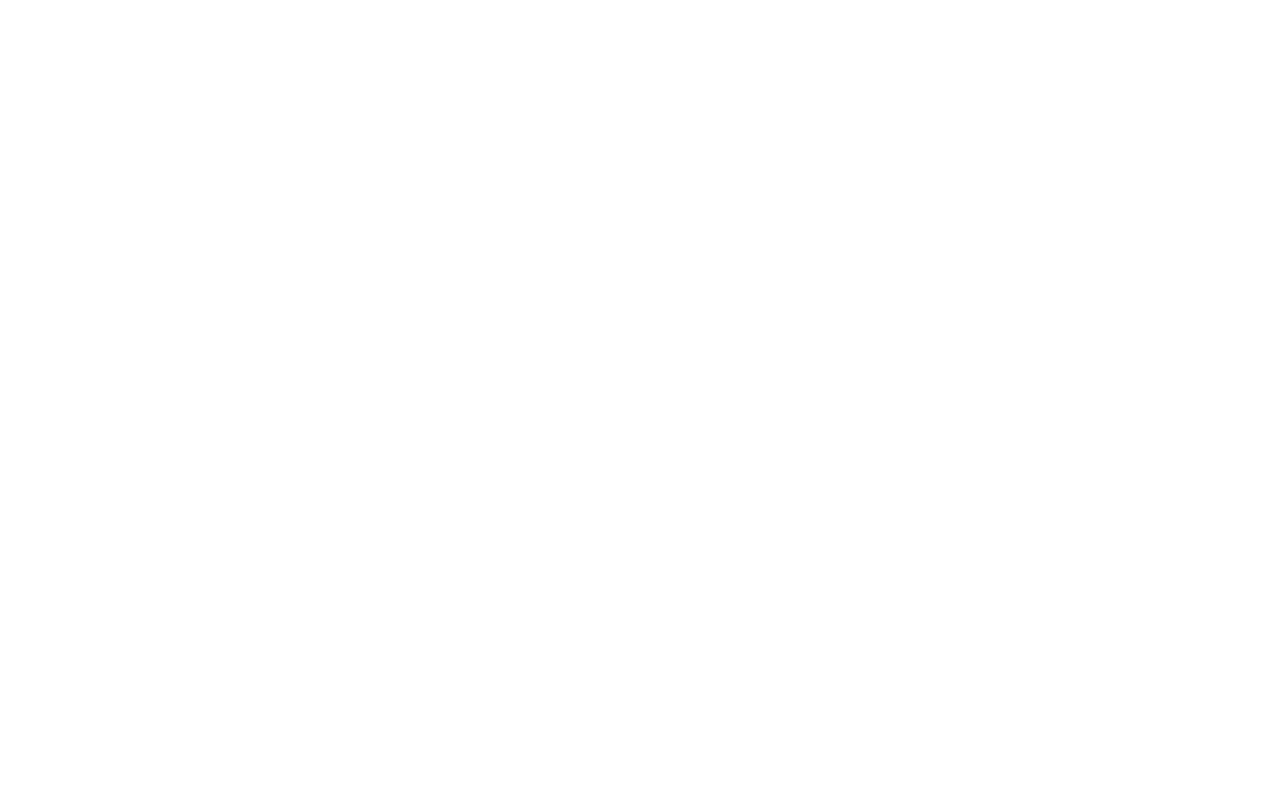
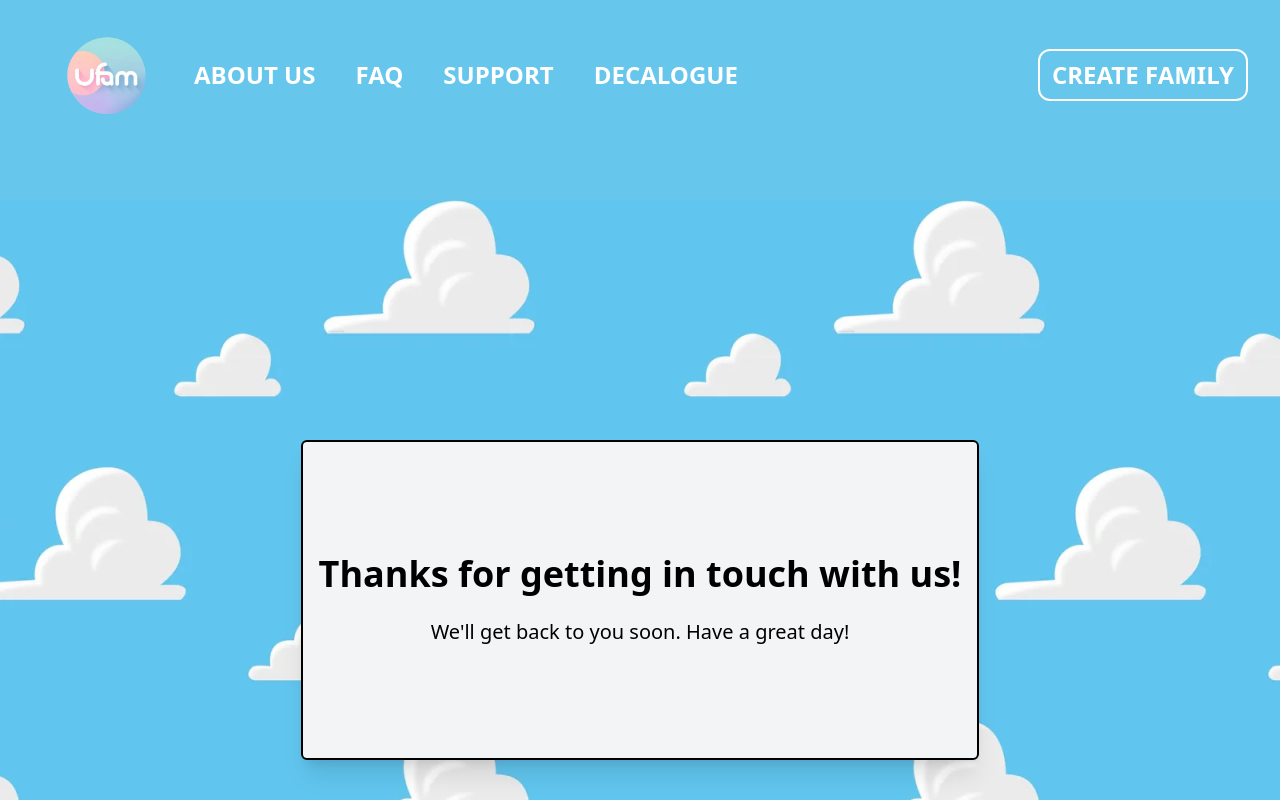
Before and after one commit to Dokh0/uFam-front-migration, a Vue app: page /contact in a window 1280 px wide. Before the commit this address had no page. Shown: the top 800 px of the page. Built offline with nearby package versions, Linux system fonts and the light colour scheme.

Commit message:
working on Landing Page Components

```diff
--- a/package.json
+++ b/package.json
@@ -9,6 +9,7 @@
     "preview": "vite preview"
   },
   "dependencies": {
+    "axios": "^1.6.7",
     "vue": "^3.4.15",
     "vue-router": "^4.2.5",
     "vuetify": "^3.5.4"
--- a/src/components/ContactForm.vue
+++ b/src/components/ContactForm.vue
@@ -1,12 +1,13 @@
 <template>
   <form
     class="w-[55%] mx-auto bg-opacity-40 bg-black border-[3px] border-white rounded-[10px] my-20"
+    @submit.prevent="handleSubmit"
   >
     <div class="flex flex-col m-6 justify-center items-center">
       <h4 class="font-bold text-3xl text-white">Contact Us</h4>
       <input
         v-model="formData.name"
-        type="email"
+        type="message"
         id="email"
         class="my-[12px] w-[500px] text-sm p-2.5 bg-white rounded-lg border-2 border-black"
         placeholder="Name"
@@ -14,7 +15,7 @@
       />
       <input
         v-model="formData.email"
-        type="password"
+        type="email"
         id="repeat-password"
         class="my-[12px] w-[500px] text-sm p-2.5 bg-white rounded-lg border-2 border-black"
         required
@@ -39,8 +40,9 @@
   </form>
 </template>
 
-<script>
+<script setup>
 import { ref } from "vue";
+import axios from "axios";
 
 const formData = ref({
   name: "",
@@ -50,108 +52,39 @@ const formData = ref({
 
 const formErrors = ref({})
 
-</script>
+const validate = () => {
+  let tempErrors = {}
 
+  //NAME
+  tempErrors.name = formData.value.name ? "" : "Name is required."
 
-<!--
-<template>
-  <form
-    class="w-[55%] mx-auto bg-opacity-40 bg-black border-[3px] border-white rounded-[10px] my-20"
-    @submit.prevent="handleSubmit"
-  >
-    <div class="flex flex-col m-6 justify-center items-center">
-      <h4 class="font-bold text-3xl text-white">Contact Us</h4>
-      <input
-        v-model="formData.name"
-        type="text"
-        class="my-[12px] w-[500px] text-sm p-2.5 bg-white rounded-lg border-2 border-black"
-        placeholder="Name"
-        required
-      />
-      <input
-        v-model="formData.email"
-        type="email"
-        class="my-[12px] w-[500px] text-sm p-2.5 bg-white rounded-lg border-2 border-black"
-        required
-        placeholder="Email"
-      />
+  //EMAIL
 
-      <textarea
-        v-model="formData.message"
-        rows="4"
-        class="my-[12px] w-[500px] text-sm p-2.5 bg-white rounded-lg border-2 border-black"
-        placeholder="Message"
-      ></textarea>
-      <button
-        type="submit"
-        class="text-white rounded-lg text-sm px-5 py-2.5 m-4 text-center font-bold bg-[#403f65] hover:bg-[#4a4aff] shadow-lg"
-      >
-        Send message
-      </button>
-    </div>
-  </form>
+  tempErrors.email = formData.value.email
+  ? /\S+@\S+\.\S+/.test(formData.value.email) ? "" : "Email is not valid."
+  : "Email is required.";
 
+  //tempErrors.email = /\S+@\S+\.\S+/.test(formData.email) || "" ? "Enter a valid email." : formData.value.email
 
-  Snackbar component would go here
+  //MESSAGE
+  tempErrors.message = formData.value.message ? "" : "Message is required."
 
-
-</template>
-
-<script setup>
-import { ref } from 'vue';
-import axios from 'axios'; // Make sure axios is installed
-
-const formData = ref({
-  name: '',
-  email: '',
-  message: '',
-});
-
-const formErrors = ref({});
-
-const snackbar = ref({
-  open: false,
-  message: '',
-  severity: 'info',
-});
-
-const validate = () => {
-  const tempErrors = {};
-  tempErrors.name = formData.value.name ? '' : 'Name is required.';
-  tempErrors.email = formData.value.email
-    ? /\S+@\S+\.\S+/.test(formData.value.email)
-      ? ''
-      : 'Email is not valid.'
-    : 'Email is required.';
-  tempErrors.message = formData.value.message ? '' : 'Message is required.';
-  formErrors.value = tempErrors;
-  return Object.values(tempErrors).every((x) => x === '');
-};
+  formErrors.value = tempErrors
+  return Object.values(tempErrors).every((x) => x === "")
+}
 
 const handleSubmit = async () => {
   if (validate()) {
     try {
-      const endpoint = 'http://localhost:5174/api/contact'; // Change to your actual endpoint
+      const endpoint = 'http://localhost:5174/contact';
       await axios.post(endpoint, formData.value);
       formData.value = { name: '', email: '', message: '' };
-      snackbar.value = {
-        open: true,
-        message: 'Message sent successfully!',
-        severity: 'success',
-      };
+      alert("Message sent successfully!")
     } catch (error) {
-      snackbar.value = {
-        open: true,
-        message: 'An error occurred. Please try again later.',
-        severity: 'error',
-      };
+      console.error('An error occurred:', error);
+      alert("An error ocurred. Please, try again later.")
     }
   }
 };
 
-const handleCloseSnackbar = () => {
-  snackbar.value.open = false;
-};
 </script>
-
--->
--- /dev/null
+++ b/src/views/landingpage/Aboutus.vue
@@ -0,0 +1,6 @@
+<template>
+    <div>
+      <h1>About Us</h1>
+      <p>This is the about us page.</p>
+    </div>
+  </template>
--- /dev/null
+++ b/src/views/landingpage/Contact.vue
@@ -0,0 +1,16 @@
+<template>
+    <div
+      class="flex justify-center items-center min-h-screen p-3"
+    >
+      <div
+        class="p-4 flex flex-col justify-center items-center min-h-[40vh] rounded-md bg-gray-100 shadow-xl border-2 border-black"
+      >
+        <h1 class="text-4xl font-bold mb-4">
+          Thanks for getting in touch with us!
+        </h1>
+        <h2 class="text-xl mt-2">
+          We'll get back to you soon. Have a great day!
+        </h2>
+      </div>
+    </div>
+  </template>
--- /dev/null
+++ b/src/views/landingpage/Cookies.vue
@@ -0,0 +1,6 @@
+<template>
+    <div>
+        <h1>Cookies</h1>
+        <p>This is the Cookies page.</p>
+    </div>
+</template>
```
Also changed, not shown: src/router/index.js (+4 -3 lines), src/views/landingpage/Home.vue (renamed from src/views/Home.vue, +1 -16 lines), src/views/landingpage/Decalogue.vue (added), src/views/landingpage/Faqweb.vue (added), src/views/landingpage/Legal.vue (added), src/views/landingpage/Privacy.vue (added), src/views/landingpage/Support.vue (added), 1 other file (tests, documents, lock files or other folders).
